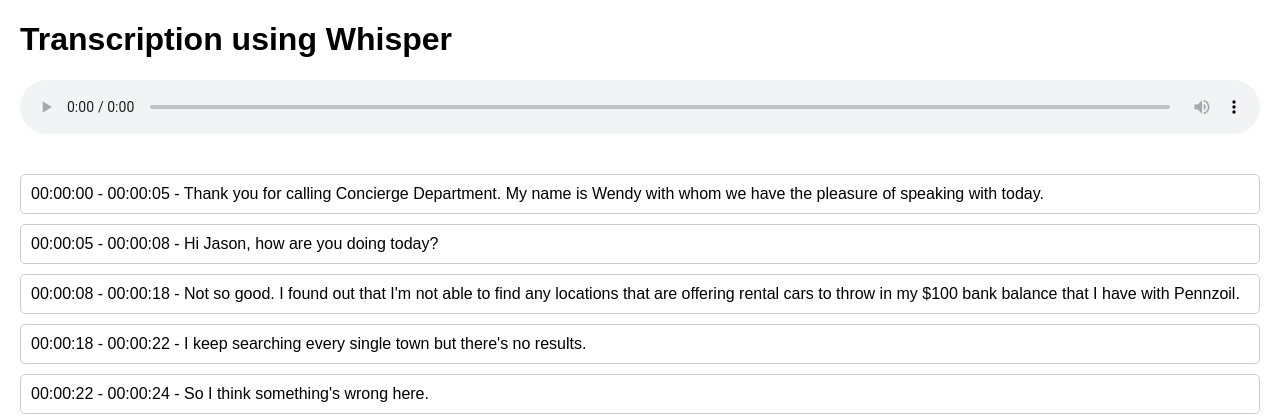
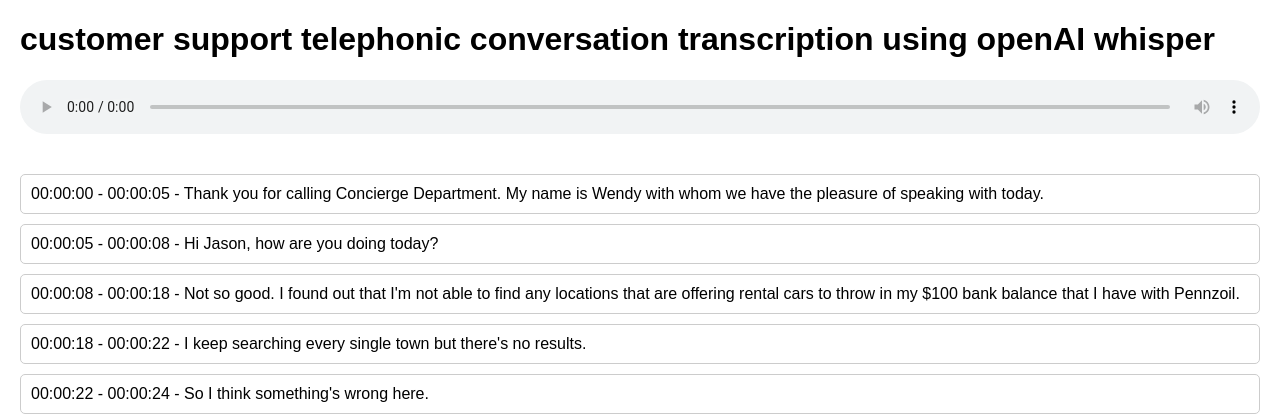
Before and after one commit to archit15singh/transcription-ui, a Flask app: page / in a window 1280 px wide. Shown: the top 420 px of the page. Run offline with Flask 3, Linux system fonts and the light colour scheme.

Commit message:
update heading

```diff
--- a/templates/index.html
+++ b/templates/index.html
@@ -43,7 +43,7 @@
     </style>
   </head>
   <body>
-    <h1>Transcription using Whisper</h1>
+    <h1>customer support telephonic conversation transcription using openAI whisper</h1>
     <div>
       <div id="audioID" class="{{ audio_id }}"></div>
       <audio controls id="audioPlayer">
```
Also changed, not shown: README.md.
